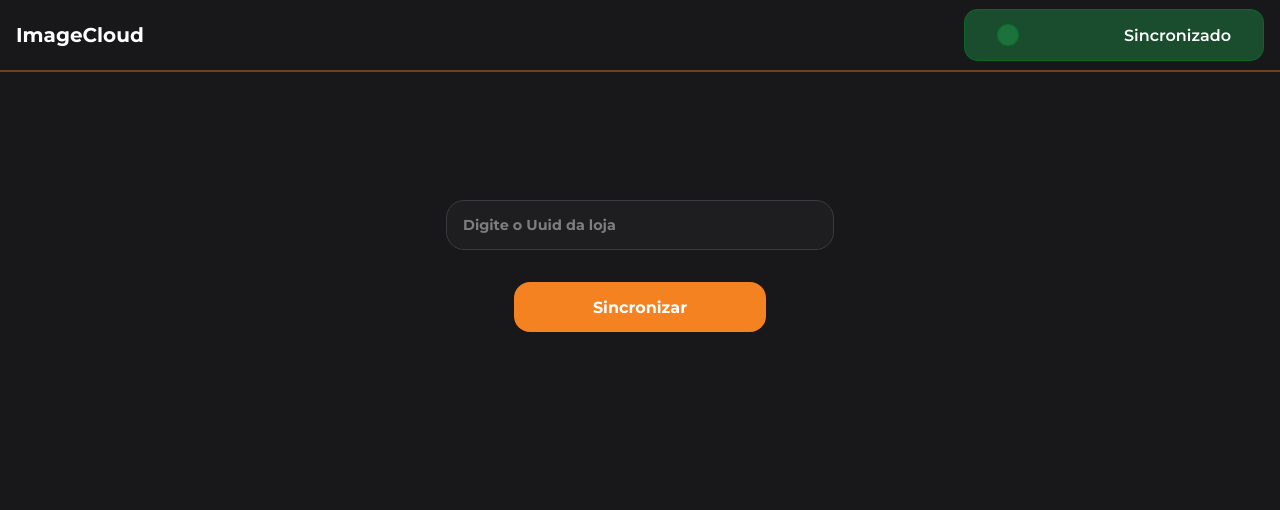
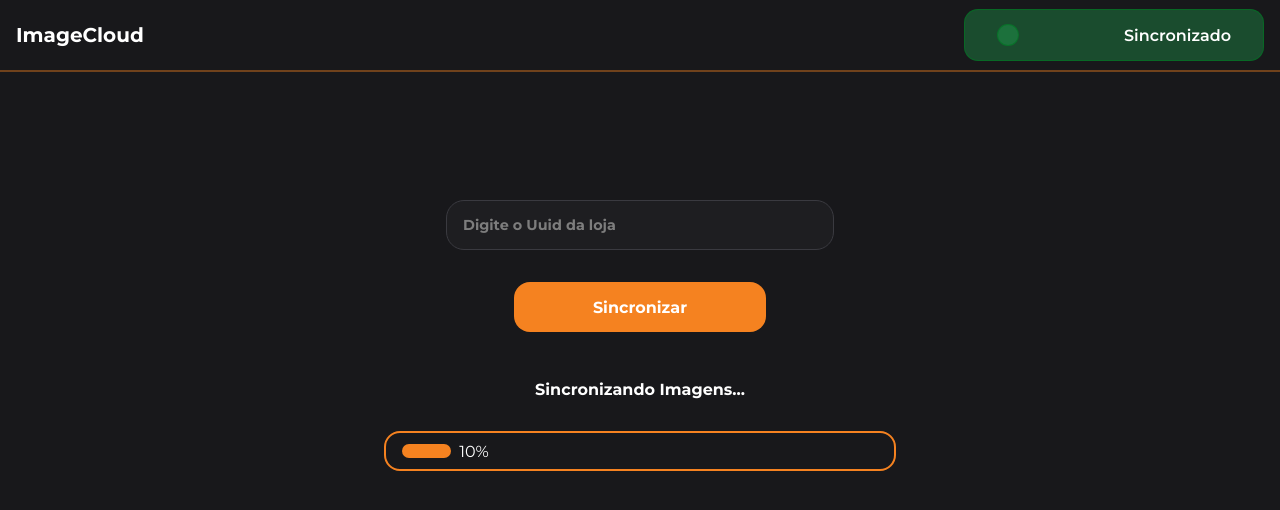
Before and after one commit to EzequielMags/ImageCloud-InsideAutomacao, a React (Vite) app in the folder frontend-react/: page / in a window 1280 px wide. Shown: the top 510 px of the page. Built offline with nearby package versions, Linux system fonts and the light colour scheme.

Commit message:
feat: adding barra de progresso

```diff
--- a/frontend-react/src/App.tsx
+++ b/frontend-react/src/App.tsx
@@ -2,6 +2,7 @@ import { useState } from 'react'
 import './App.css'
 import { type StatusSincronizacao, Header } from './components/Header'
 import Form from './components/Form'
+import { BarraProgresso } from './components/BarraProgresso'
 
 
 function App() {
@@ -12,7 +13,7 @@ function App() {
     <main >
       <Header status={statusHeader}/>
       <Form />
-
+      <BarraProgresso />
 
     </main>
   )
--- /dev/null
+++ b/frontend-react/src/components/BarraProgresso/barraProgresso.module.css
@@ -0,0 +1,37 @@
+.container {
+    margin-top: 3rem;
+    text-align: center;
+    color: #fff;
+}
+
+.container h2 {
+    margin: 0 auto;
+    font-size: 1rem;
+}
+
+
+.progress {
+    display: flex;
+    align-items: center;
+    margin: 2rem auto;
+
+    padding: 0 .5rem;
+    width: 80%;
+    height: 40px;
+    border: 2px solid #F58220;
+    border-radius: 16px;
+}
+
+.progress div {
+    margin: 0 .5rem 0 .5rem;
+    background-color: #F58220;
+    border-radius: 80px;
+    height: 14px;
+}
+
+
+@media screen and (min-width: 830px){
+    .progress {
+        width: 40%;
+    }
+}
--- /dev/null
+++ b/frontend-react/src/components/BarraProgresso/index.tsx
@@ -0,0 +1,22 @@
+import { useState } from "react"
+import styles from "./barraProgresso.module.css"
+
+
+
+export type PropsProgresso = {
+    cor: string,
+    percent: number
+
+}
+
+export function BarraProgresso() {
+    const [progress, setProgress] = useState<number>(10)
+    return(
+        <div className={styles.container}>
+            <h2>Sincronizando Imagens...</h2>
+            <div className={`${styles.progress}`}>
+                <div style={{width: `${progress}%`}}></div>{progress}%
+            </div>
+        </div>
+    )
+}
```
